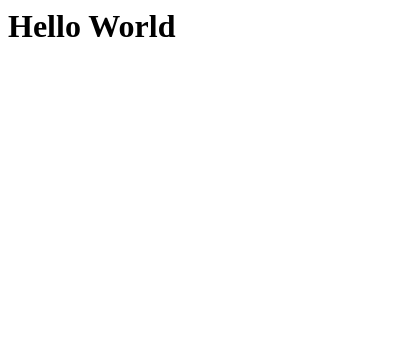
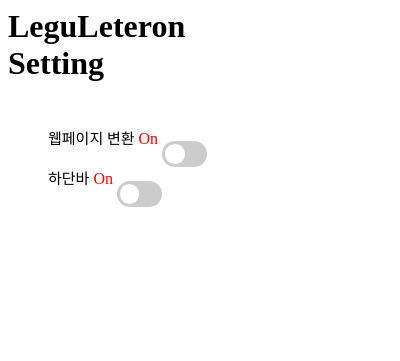
Before and after one commit to LeguLeteron/LLCE, a browser extension: page ui/popup/index.html in a window 400 px wide. Drawn offline with Linux system fonts and the light colour scheme.

Commit message:
[FIX]popup 대략적인 레이아웃 작성

```diff
--- a/ui/popup/index.html
+++ b/ui/popup/index.html
@@ -1 +1,30 @@
-<h1>Hello World</h1>
+<html>
+<head>
+    <meta charset="UTF-8">
+    <meta name="viewport" content="width=device-width, initial-scale=1.0">
+    <meta http-equiv="X-UA-Compatible" content="ie=edge">
+    <title>LeguLeteron Setting</title>
+    <link rel="stylesheet" href="./style.css">
+</head>
+<body>
+    <h1>LeguLeteron Setting</h1>
+    <ul class="settingList">
+        <li class="settingItem">
+            <span class="settingTitle">웹페이지 변환</span>
+            <span class="settingStatus">On</span>
+            <label class="switch">
+                <input type="checkbox">
+                <span class="slider round"></span>
+            </label>
+        </li>
+        <li class="settingItem">
+            <span class="settingTitle">하단바</span>
+            <span class="settingStatus">On</span>
+            <label class="switch">
+                <input type="checkbox">
+                <span class="slider round"></span>
+            </label>
+        </li>
+    </ul>
+</body>
+</html>
--- /dev/null
+++ b/ui/popup/style.css
@@ -0,0 +1,82 @@
+body{
+  width: 250px;
+  height: 350px;
+}
+/* Switch */
+.switch {
+  position: relative;
+  display: inline-block;
+  width: 45px;
+  height: 25.5px;
+}
+
+.switch input {
+  opacity: 0;
+  width: 0;
+  height: 0;
+}
+
+.slider {
+  position: absolute;
+  cursor: pointer;
+  top: 0;
+  left: 0;
+  right: 0;
+  bottom: 0;
+  background-color: #ccc;
+  -webkit-transition: .4s;
+  transition: .4s;
+}
+
+.slider:before {
+  position: absolute;
+  content: "";
+  height: 19.5px;
+  width: 19.5px;
+  left: 3px;
+  bottom: 3px;
+  background-color: white;
+  -webkit-transition: .4s;
+  transition: .4s;
+}
+
+input:checked + .slider {
+  background-color: rgb(243, 194, 33);
+}
+
+input:focus + .slider {
+  box-shadow: 0 0 1px rgb(243, 194, 33);
+}
+
+input:checked + .slider:before {
+  -webkit-transform: translateX(19.5px);
+  -ms-transform: translateX(19.5px);
+  transform: translateX(19.5px);
+}
+
+.slider.round {
+  border-radius: 34px;
+}
+
+.slider.round:before {
+  border-radius: 50%;
+}
+
+/* Setting */
+.settingList{
+    display: inline-block;
+}
+.settingList .settingItem{
+    display: inline-block;
+    width: 100%;
+    height: 40px;
+    line-height: 40px;
+}
+span.settingTitle{
+  font-size: 15px;
+  line-height: 40px;
+}
+span.settingStatus{
+  color: red;
+  line-height: 40px;
+}
```
